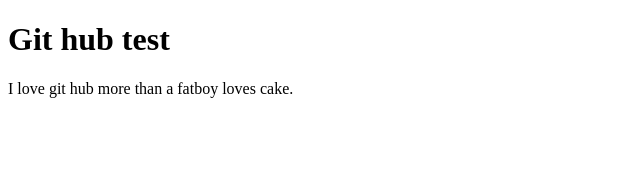
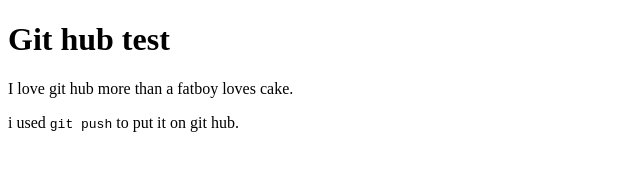
Before and after one commit to 75web/github-test, a plain HTML site: page index.html in a window 1280 px wide. Shown: the whole page, without its empty margins (0-640 px from the left). Drawn offline with Linux system fonts and the light colour scheme.

Commit message:
another paragraph

```diff
--- a/index.html
+++ b/index.html
@@ -5,6 +5,7 @@
 </head>
 <body>
 <h1>Git hub test</h1>
-	<p>I love git hub more than a fatboy loves cake. </p>
+	<p>I love git hub more than a fatboy loves cake.</p>
+	<p>i used <code>git push</code> to put it on git hub.</p>
 </body>
 </html>
```
